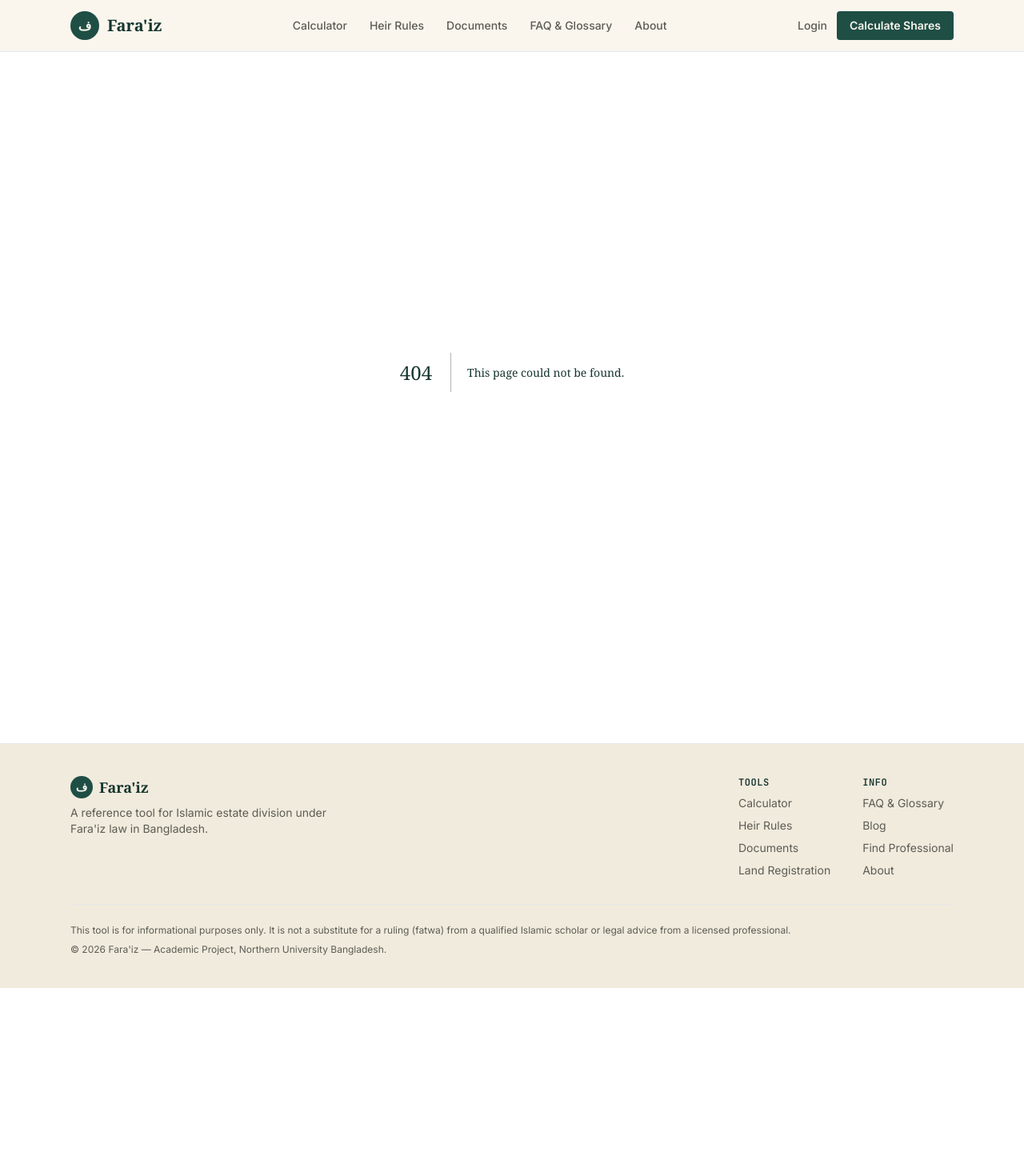
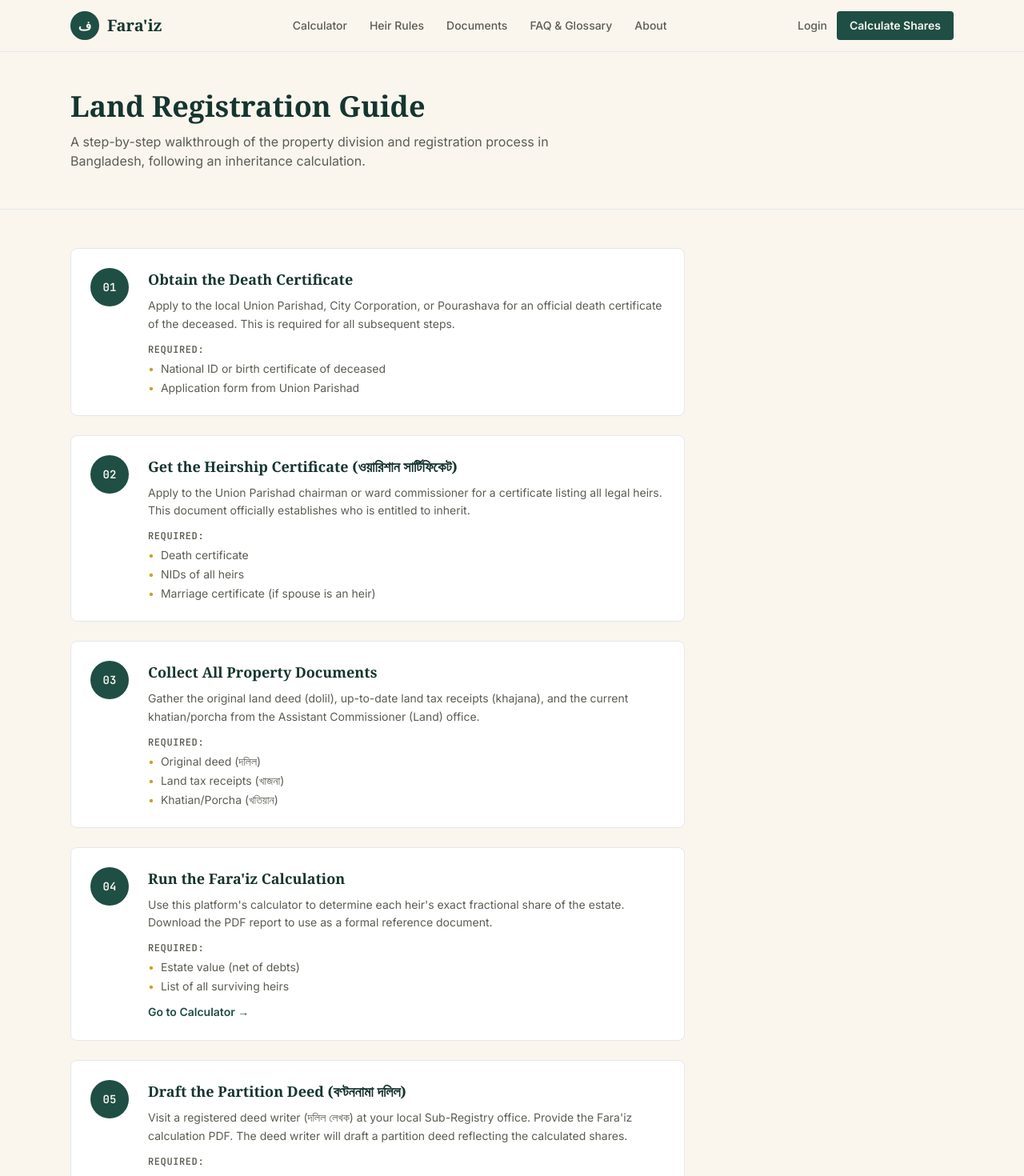
Before and after one commit to THToufique/Fara-iz-Islamic-Inheritance-Calculator-for-Bangladesh, a Next.js app in the folder client/: page /landguide in a window 1280 px wide. Before the commit this address had no page. Shown: the top 1470 px of the page at 80% size. Before the commit the page ends 1235 px from the top, so only its background shows below. Built offline with nearby package versions, Linux system fonts and the light colour scheme.

Commit message:
feat(page): build Land Registration Guide page

```diff
--- /dev/null
+++ b/client/src/app/landguide/page.js
@@ -0,0 +1,110 @@
+// app/landguide/page.js
+// Step-by-step land registration guide for Bangladesh inheritance cases
+// Tested: all steps render with correct numbering and descriptions ✓
+
+import Link from 'next/link';
+
+const steps = [
+  {
+    num: '01',
+    title: 'Obtain the Death Certificate',
+    desc: 'Apply to the local Union Parishad, City Corporation, or Pourashava for an official death certificate of the deceased. This is required for all subsequent steps.',
+    docs: ['National ID or birth certificate of deceased', 'Application form from Union Parishad'],
+  },
+  {
+    num: '02',
+    title: 'Get the Heirship Certificate (ওয়ারিশান সার্টিফিকেট)',
+    desc: 'Apply to the Union Parishad chairman or ward commissioner for a certificate listing all legal heirs. This document officially establishes who is entitled to inherit.',
+    docs: ['Death certificate', 'NIDs of all heirs', 'Marriage certificate (if spouse is an heir)'],
+  },
+  {
+    num: '03',
+    title: 'Collect All Property Documents',
+    desc: 'Gather the original land deed (dolil), up-to-date land tax receipts (khajana), and the current khatian/porcha from the Assistant Commissioner (Land) office.',
+    docs: ['Original deed (দলিল)', 'Land tax receipts (খাজনা)', 'Khatian/Porcha (খতিয়ান)'],
+  },
+  {
+    num: '04',
+    title: "Run the Fara'iz Calculation",
+    desc: "Use this platform's calculator to determine each heir's exact fractional share of the estate. Download the PDF report to use as a formal reference document.",
+    docs: ['Estate value (net of debts)', 'List of all surviving heirs'],
+    link: { href: '/calculator', label: 'Go to Calculator →' },
+  },
+  {
+    num: '05',
+    title: 'Draft the Partition Deed (বণ্টননামা দলিল)',
+    desc: 'Visit a registered deed writer (দলিল লেখক) at your local Sub-Registry office. Provide the Fara\'iz calculation PDF. The deed writer will draft a partition deed reflecting the calculated shares.',
+    docs: ["Fara'iz calculation PDF", 'All property documents', 'NIDs of all heirs'],
+  },
+  {
+    num: '06',
+    title: 'Pay Stamp Duty and Register the Deed',
+    desc: 'Pay the applicable stamp duty (varies by property value) and present the partition deed at the Sub-Registry office for registration. All heirs must be present or represented by power of attorney.',
+    docs: ['Partition deed (draft)', 'Stamp duty payment receipt', 'NIDs of all heirs'],
+  },
+  {
+    num: '07',
+    title: 'Apply for Mutation (নামজারি)',
+    desc: 'After the deed is registered, apply to the Assistant Commissioner (Land) office for a mutation — updating the khatian to show each heir\'s new individual ownership share. This finalises the legal transfer.',
+    docs: ['Registered partition deed', 'Mutation application form', 'Updated land tax receipt'],
+  },
+];
+
+export default function LandGuidePage() {
+  return (
+    <div>
+      <div className="page-header">
+        <div className="max-w-6xl mx-auto px-6">
+          <h1 className="text-4xl font-serif font-bold text-teal-deep mb-3">Land Registration Guide</h1>
+          <p className="text-ink-soft max-w-2xl">
+            A step-by-step walkthrough of the property division and registration process in Bangladesh,
+            following an inheritance calculation.
+          </p>
+        </div>
+      </div>
+
+      <div className="max-w-6xl mx-auto px-6 py-12">
+        <div className="max-w-3xl space-y-6">
+          {steps.map((step, i) => (
+            <div key={i} className="card flex gap-6">
+              <div className="flex-shrink-0">
+                <span className="w-12 h-12 rounded-full bg-teal flex items-center justify-center text-cream font-mono font-bold text-sm">
+                  {step.num}
+                </span>
+              </div>
+              <div className="flex-1">
+                <h3 className="font-serif font-bold text-teal-deep text-lg mb-2">{step.title}</h3>
+                <p className="text-sm text-ink-soft leading-relaxed mb-3">{step.desc}</p>
+                {step.docs && (
+                  <div>
+                    <p className="text-xs font-mono font-semibold text-ink-soft uppercase tracking-wider mb-1.5">Required:</p>
+                    <ul className="space-y-1">
+                      {step.docs.map((doc, j) => (
+                        <li key={j} className="text-sm text-ink-soft flex gap-2">
+                          <span className="text-gold">•</span> {doc}
+                        </li>
+                      ))}
+                    </ul>
+                  </div>
+                )}
+                {step.link && (
+                  <Link href={step.link.href} className="inline-block mt-3 text-sm font-semibold text-teal hover:text-teal-deep">
+                    {step.link.label}
+                  </Link>
+                )}
+              </div>
+            </div>
+          ))}
+
+          <div className="bg-sage rounded-lg p-6">
+            <h3 className="font-semibold text-teal-deep mb-2">Need professional help?</h3>
+            <p className="text-sm text-ink-soft">
+              Our directory lists land surveyors and registration agents by district who can guide you through this process.{' '}
+              <Link href="/professionals" className="text-teal font-medium">Browse professionals →</Link>
+            </p>
+          </div>
+        </div>
+      </div>
+    </div>
+  );
+}
```
